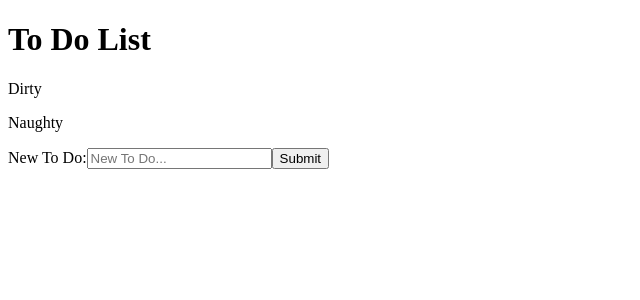
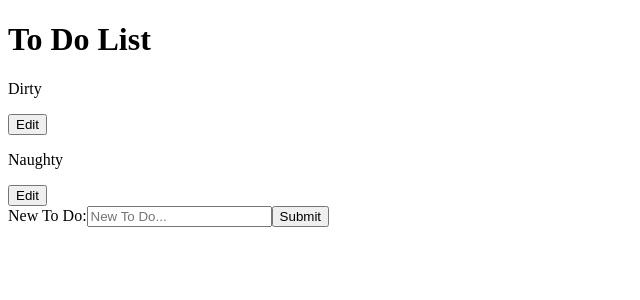
Before and after one commit to ga-wdi-exercises/todo-app-react, a React (Create React App) app: page / in a window 1280 px wide. Shown: the top 300 px of the page, without its empty margins (0-640 px from the left). Built offline with nearby package versions, Linux system fonts and the light colour scheme; the HTML template or start-up script is replaced by a standard one.

Commit message:
Edit kinda working

```diff
--- a/src/App.js
+++ b/src/App.js
@@ -12,6 +12,7 @@ class App extends Component {
   }
 
   handleSubmit(e){
+    e.preventDefault()
     let oldItems = this.state.items.concat([this.state.newTodo])
     this.setState({
       items: oldItems
@@ -25,9 +26,21 @@ class App extends Component {
     })
   }
 
+  handleEdit(e, i){
+    console.log("Harambe");
+    console.log(this.state.items[i]);
+    this.setState({
+      //items = updated array
+    });
+  }
+
   render() {
     let items = this.state.items.map((item, i) => {
-      return <Item body={item} key={i} />
+      return(
+        <div>
+          <Item body={item} key={i} /><button onClick={e => this.handleEdit(e, i)}>Edit</button>
+        </div>
+      )
     })
     return (
       <div>
--- a/src/items.js
+++ b/src/items.js
@@ -5,6 +5,7 @@ class Item extends Component {
     return (
       <div>
         <p>{this.props.body}</p>
+        <p></p>
       </div>
       )
     }
```
